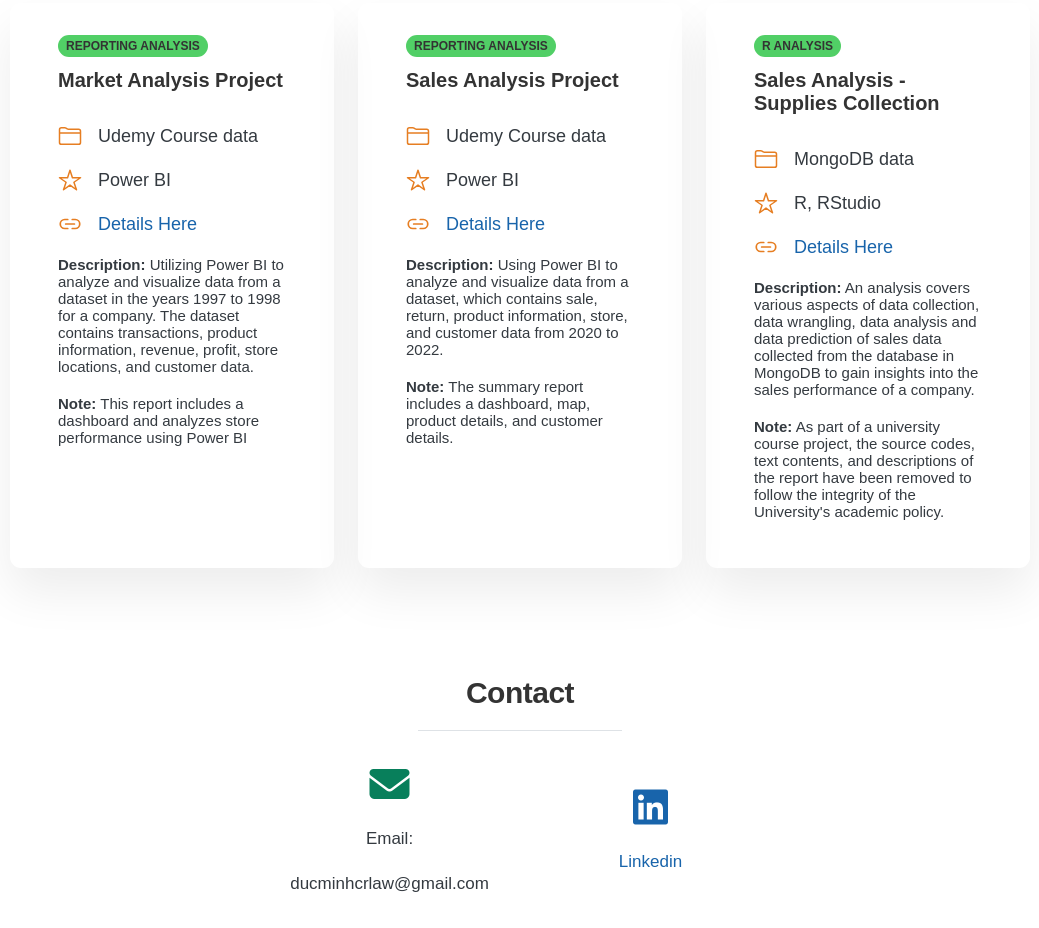
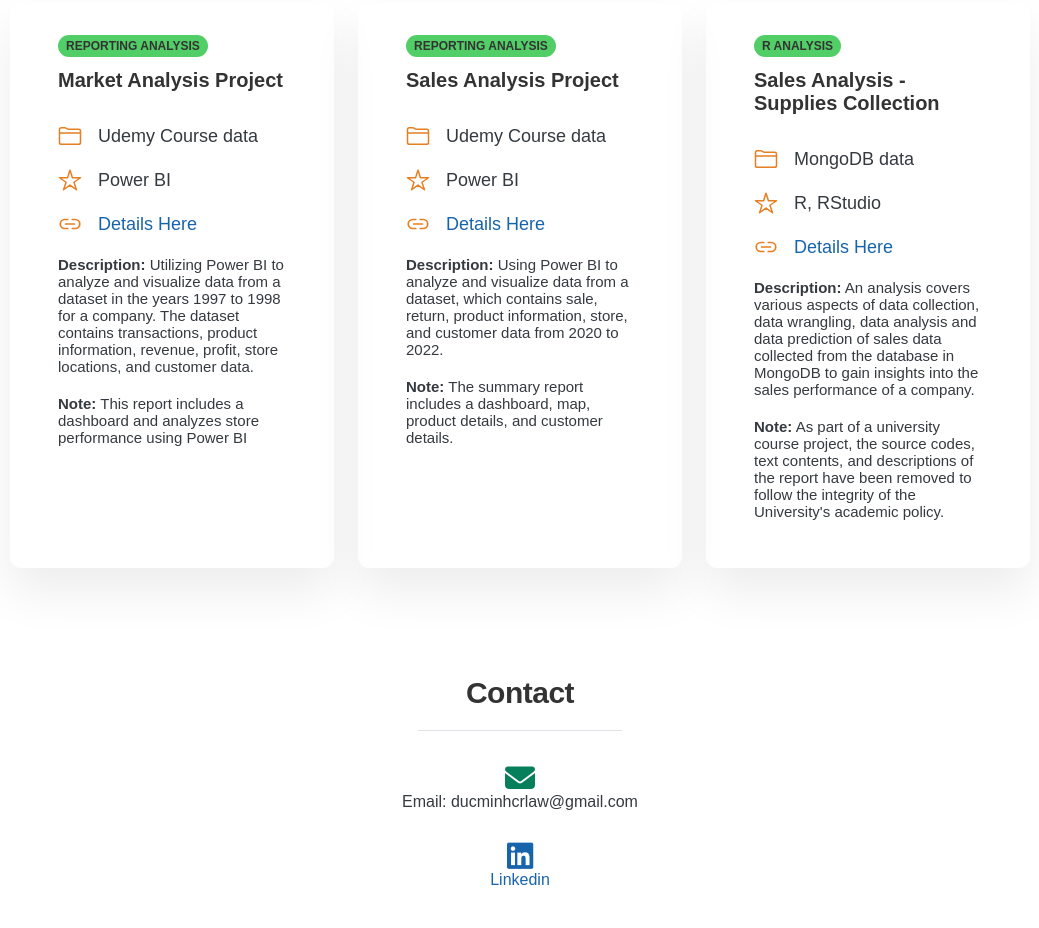
Before and after one commit to MinhNguyenNDM/portfolio-MN, a plain HTML site: page index.html in a window 1280 px wide. Shown: the part 2621-3549 px from the top of the page, without its empty margins (120-1159 px from the left). Drawn offline with nearby package versions, Linux system fonts and the light colour scheme.

Commit message:
update new infor

```diff
--- a/index.html
+++ b/index.html
@@ -282,17 +282,20 @@
         Contact
       </h1>
 
-      <div class="contact grid grid--2-cols">
-        <span></span>
-        <span class="icon">
-          <i class="fa-solid fa-envelope"></i><br><a class="footer-link mail" href="mailto:ducminhcrlaw@gmail.com">Email: ducminhcrlaw@gmail.com</a
-        ></span>
+      <div class="contact gridx grid--2-cols">
+        <div class="icon icon1">
+          <i class="fa-solid fa-envelope"></i><br>
+          <a class="footer-link mail" href="mailto:ducminhcrlaw@gmail.com">Email: ducminhcrlaw@gmail.com</a
+        ></div>
 
-      <span class="icon">
-      <i class="fa-brands fa-linkedin"></i><br><a class="footer-link linkedin" href="https://www.linkedin.com/in/minh-nguyen-37812a121/
-      ">Linkedin</a
-      ></span>
+
+        <div class="icon icon2">
+        <i class="fa-brands fa-linkedin"></i><br><a class="footer-link linkedin" href="https://www.linkedin.com/in/minh-nguyen-37812a121/
+      ">Linkedin</a>
     </div>
+
+    </div>
+    <!-- </div> -->
   </section>
 
 </main>
--- a/style.css
+++ b/style.css
@@ -234,27 +234,28 @@ table:hover,
 
 /* CONTACT */
 .contact {
-  font-size: 4rem;
   list-style: none;
   margin: 3rem auto;
+  display: block;
 }
 
 .footer-link {
-  font-size: 1.7rem;
+  font-size: 1.6rem;
   text-decoration: none;
   color: #343a40;
+  margin-top: -20rem;
+  padding-top: -10rem;
 }
 
-.grid--2-cols {
-  grid-template-columns: repeat(4, 1fr);
-  align-items: center;
-}
 .icon {
   text-align: center;
-  padding: auto, 1rem;
-  margin: auto, 2rem;
-  font-weight: 500;
+  margin-bottom: 3rem;
 }
+
+.icon i {
+  font-size: 3rem;
+}
+
 .fa-brands,
 .linkedin {
   background-color: white;
```
